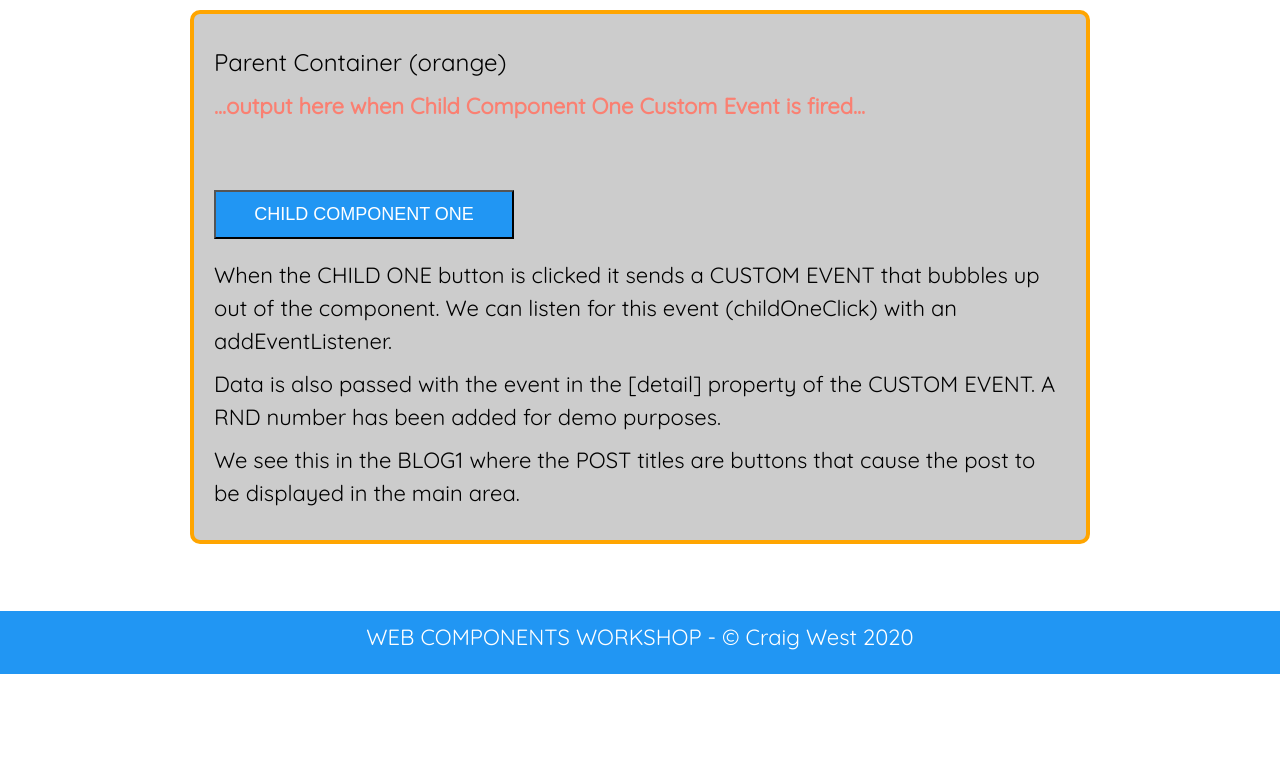
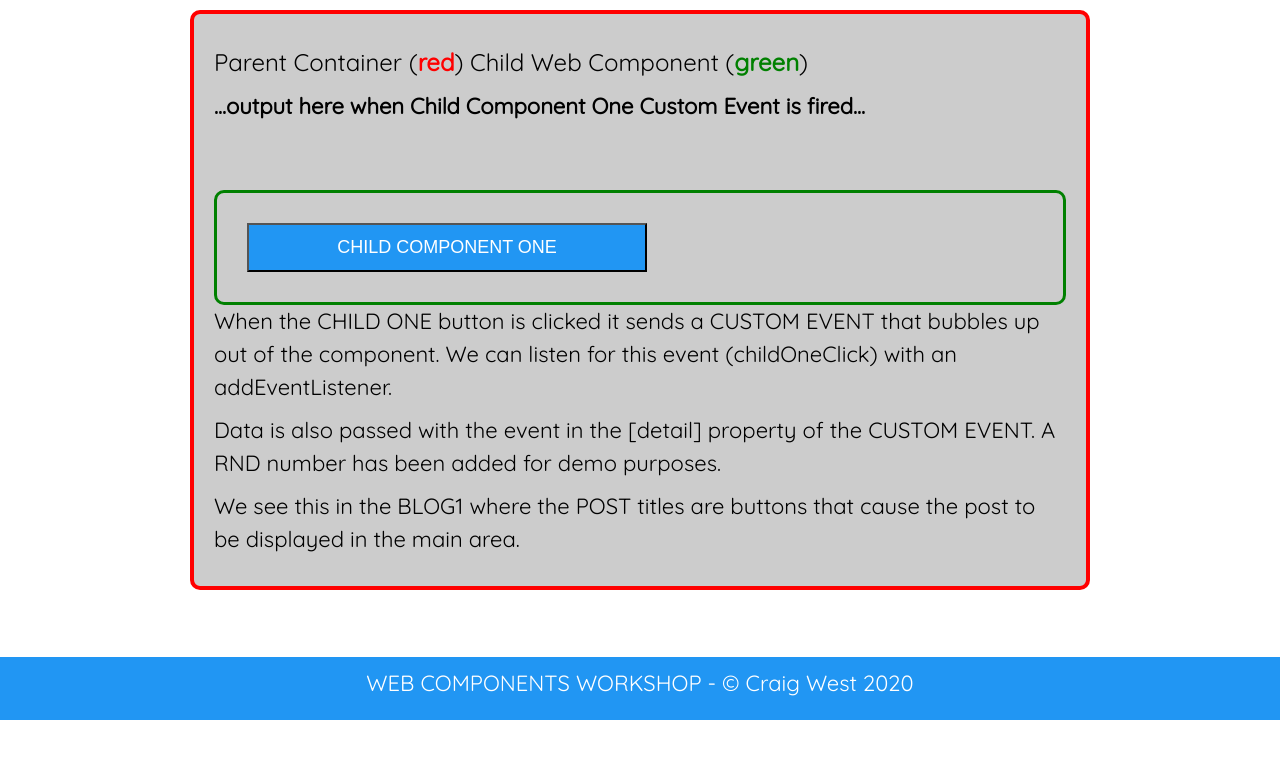
Before and after one commit to iwswordpress/ndc-london-web-components, a PHP site: page /05-events/15-child-to-parent.html in a window 1280 px wide. Shown: the top 759 px of the page. Run offline with PHP 8.4, Linux system fonts and the light colour scheme.

Commit message:
edits for talk

```diff
--- a/05-events/01-light-events-NDC.html
+++ b/05-events/01-light-events-NDC.html
@@ -52,7 +52,6 @@
           <!-- We can add events to our Custom HTML tag just like regular HTML tags -->
           <my-component onclick="alert('Event Click')"></my-component>
         </div>
-
         <div class="spacer"></div>
         <button id="btnPublicVariable">Public Variable</button>
         <button id="btnPublicMethod">Public Method</button>
@@ -68,10 +67,6 @@
     <script>
       // we can now get a reference to the Custom HTML tag
       var customComponent = document.querySelector('my-component');
-      btnMethod.addEventListener('click', function () {
-        customComponent.publicMethod(Math.floor(Math.random() * 1000));
-      });
-
       var btnValue = document.getElementById('btnPublicVariable');
       var btnMethod = document.getElementById('btnPublicMethod');
 
--- a/05-events/05-showPost.html
+++ b/05-events/05-showPost.html
@@ -19,7 +19,7 @@
                 <h1>01-ndc-show-post</h1>
                 <h2>This returns one post based on a JSON file for one post. For DEMO purposes at this stage.</h2>
                 <p>We are using CSS custom properties defined in ../_css/library.css</p>
-                <p>In DEV > ELEMENTS we can change postid to 110 or 106 to get a new post.</p>
+                <p>In DEV > ELEMENTS we can change postid to 83, 109, 92, 306 to get a new post.</p>
 
             </div>
             <div class="spacer"></div>
@@ -42,9 +42,9 @@
                 </section>
             </div>
             <div class="spacer"></div>
-            <div class="exercise"">
+            <div class="exercise">
                <h3>EXERCISE:
-                 <p>Change postid to 92, 103 or 112 in DEV > ELEMENTS as well as clicking button.</p>
+                 <p>Change postid to 83, 109, 92, 30 in DEV > ELEMENTS as well as clicking button.</p>
                </h3>
             </div>
         </div>
--- a/05-events/05-showPost.js
+++ b/05-events/05-showPost.js
@@ -61,9 +61,9 @@ class ShowPost extends HTMLElement {
         info.innerHTML = '<h3>URL: ' + url + '</h3>';
         output += '<div class="card">';
         output +=
-          'PostID: <b>' +
+          '<h1>PostID: <b>' +
           data.id +
-          '</b><br> Title: <b>' +
+          '</h1></b><br> Title: <b>' +
           data.title.rendered +
           '</b><br> Author: ';
         output += '<b>' + data.authorName.toUpperCase() + '</b><br>';
--- a/05-events/15-child-to-parent.html
+++ b/05-events/15-child-to-parent.html
@@ -13,7 +13,7 @@
 <style>
   .container {
     padding: 20px;
-    border: 4px solid orange;
+    border: 4px solid red;
     background: #ccc;
     width: 900px;
     border-radius: 10px;
@@ -21,13 +21,17 @@
   }
 
   #pOutput {
-    color: salmon;
+    color:black;
     margin-bottom: 40px;
     font-weight: bold;
   }
 
   p {
     margin-bottom: 10px;
+  }
+
+  child-one {
+    background: linen
   }
 </style>
 </head>
@@ -36,14 +40,14 @@
 
   <!-- EVENT BUBBLING up nested elements - component is nested in div#container -->
   <div class="container" id="container">
-    <h3>Parent Container (orange)</h3>
+    <h3>Parent Container (<span style="color: red; font-weight:bold">red</span>) Child Web Component (<span style="color: green;font-weight:bold">green</span>)</h3>
     <p id="pOutput">...output here when Child Component One Custom Event is fired...</p>
-
-
-
     <br>
-    <div> <!-- WEB COMPONENT -->
-      <child-one></child-one>
+    <div>
+      <!-- WEB COMPONENT -->
+      <div style="padding:30px; border: 3px solid green;;border-radius:10px;">
+        <child-one></child-one>
+      </div>
       <script src="./15-child-to-parent.js"></script>
       <!-- WEB COMPONENT -->
       <!--
@@ -52,8 +56,9 @@
       We can thus listen for the Custom Event either on the web component or its parent and higher.
       In this case we can listen for the Custom Event on the div with class parent.
 
-    --></div>
-    <div id="divOutput" style="margin:20px;color:green;font-weight:bold;font-size:26px;"></div>
+    -->
+    </div>
+
     <p>
       When the CHILD ONE button is clicked it sends a CUSTOM EVENT that bubbles up out of the component. We can listen
       for this event (childOneClick) with an addEventListener.
@@ -77,8 +82,7 @@
       console.log(e);
       const pOutput = document.getElementById('pOutput');
       pOutput.innerHTML = '<b>' + e.detail + '</b>';
-      const divOutput = document.getElementById('divOutput');
-      divOutput.innerHTML = '<b>' + e.detail + '</b>';
+
     });
   </script>
   <!-- Listen for Custom Event in container div tag -->
--- a/05-events/15-child-to-parent.js
+++ b/05-events/15-child-to-parent.js
@@ -1,10 +1,13 @@
 const template = document.createElement('template');
 template.innerHTML = `
     <style>
+      :host {
+        background:linen;
+      }
       button {
         display: block;
         padding: 12px;
-        width: 300px;
+        width: 400px;
         font-size:1.2rem;
         color:white;
         background:#2196f3;
@@ -27,8 +30,9 @@ class ChildOne extends HTMLElement {
     btn.addEventListener('click', e => {
       console.log('[CHILD ONE JS] +++++ CLICK START +++++');
       console.log(e);
-      const eventData =
-        'DATA SENT IN CUSTOM EVENT ' + Math.floor(Math.random() * 1000);
+      const rnd = Math.floor(Math.random() * 1000);
+      const eventData = 'DATA SENT IN CUSTOM EVENT ' + rnd;
+      this.shadowRoot.getElementById('btn').innerHTML = eventData;
       // ++++++++++ CUSTOM EVENTS ++++++++++
       this.dispatchEvent(
         new CustomEvent('childOneClick', {
--- a/06-library/01-ndc-show-post/showPost.js
+++ b/06-library/01-ndc-show-post/showPost.js
@@ -69,9 +69,9 @@ class ShowPost extends HTMLElement {
         info.innerHTML = '<h3>URL: ' + url + '</h3>';
         output += '<div class="card">';
         output +=
-          'PostID: <b>' +
+          '<h1>PostID: <b>' +
           data.id +
-          '</b><br> Title: <b>' +
+          '</b></h1><br> Title: <b>' +
           data.title.rendered +
           '</b><br> Author: ';
         output += '<b>' + data.authorName.toUpperCase() + '</b><br>';
--- a/06-library/20-demo-site/cat.html
+++ b/06-library/20-demo-site/cat.html
@@ -8,7 +8,7 @@
       href="https://fonts.googleapis.com/css?family=Quicksand&display=swap"
       rel="stylesheet"
     />
-    <link rel="stylesheet" href="../_css/library.css" />
+    <link rel="stylesheet" href="site.css" />
     <meta http-equiv="X-UA-Compatible" content="ie=edge" />
     <title>Show All Posts in a Category</title>
 
--- a/06-library/20-demo-site/site.css
+++ b/06-library/20-demo-site/site.css
@@ -34,13 +34,13 @@ html {
 body {
   color: black;
   font-size: 18px;
+  background: linen;
 }
 
 main {
   max-width: 1000px;
   margin: 0 auto;
   padding: 20px;
-
 }
 
 p {
--- /dev/null
+++ b/index.php
@@ -0,0 +1,5 @@
+<?php
+// PHP permanent URL redirection
+header("Location: https://49plus.co.uk/semantic/06-library/20-demo-site/", true, 301);
+exit();
+?>
```
Also changed, not shown: 1 other file. Lines whose indentation alone changed are shown as unchanged.
